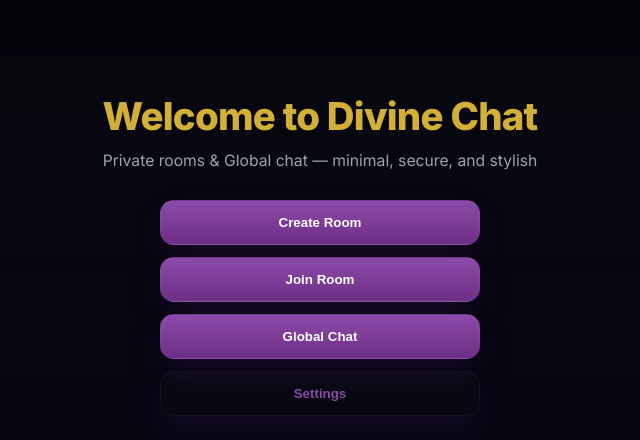
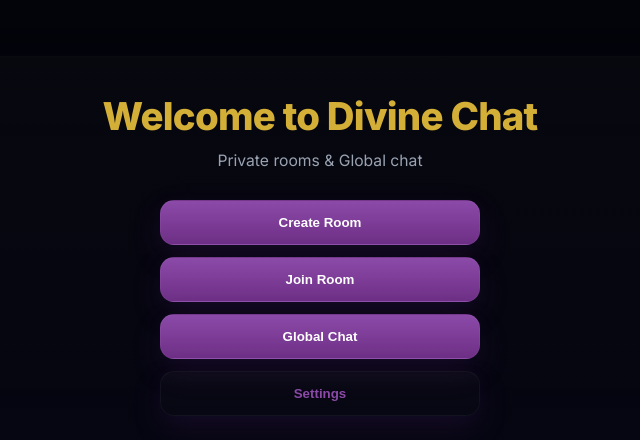
Before and after one commit to divine-is-cool/divine-chat, a website: page public/index.html in a window 1280 px wide. Shown: the whole page, without its empty margins (320-960 px from the left). Drawn offline with nearby package versions, Linux system fonts and the light colour scheme; no server answers.

Commit message:
Update subtitle in index.html
Removed unnecessary text from subtitle.

```diff
--- a/public/index.html
+++ b/public/index.html
@@ -10,7 +10,7 @@
   <main class="container">
     <section id="hero" class="hero">
       <h1 class="title">Welcome to Divine Chat</h1>
-      <p class="subtitle">Private rooms & Global chat — minimal, secure, and stylish</p>
+      <p class="subtitle">Private rooms & Global chat</p>
 
       <div class="cta vertical">
         <button id="btnCreate" class="btn main">Create Room</button>
```
